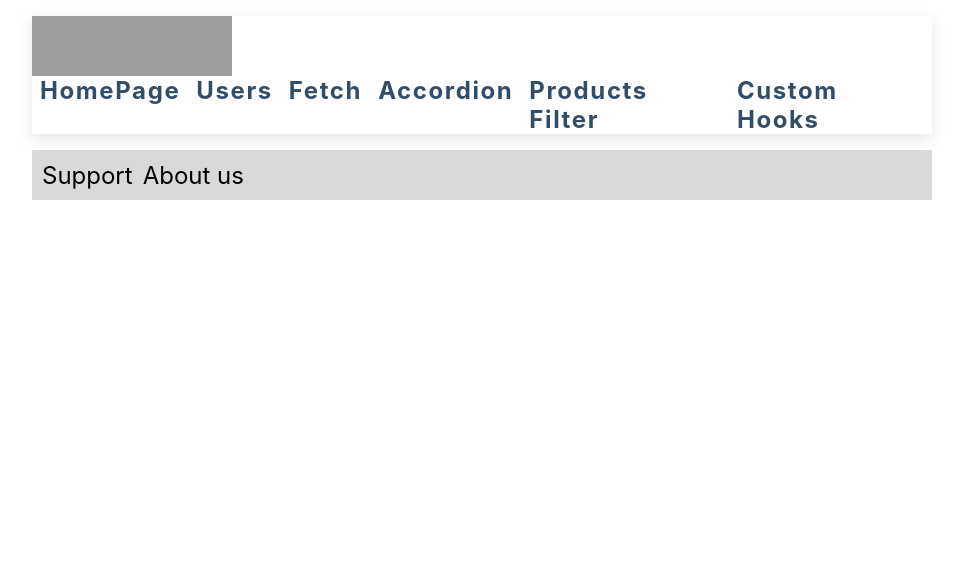
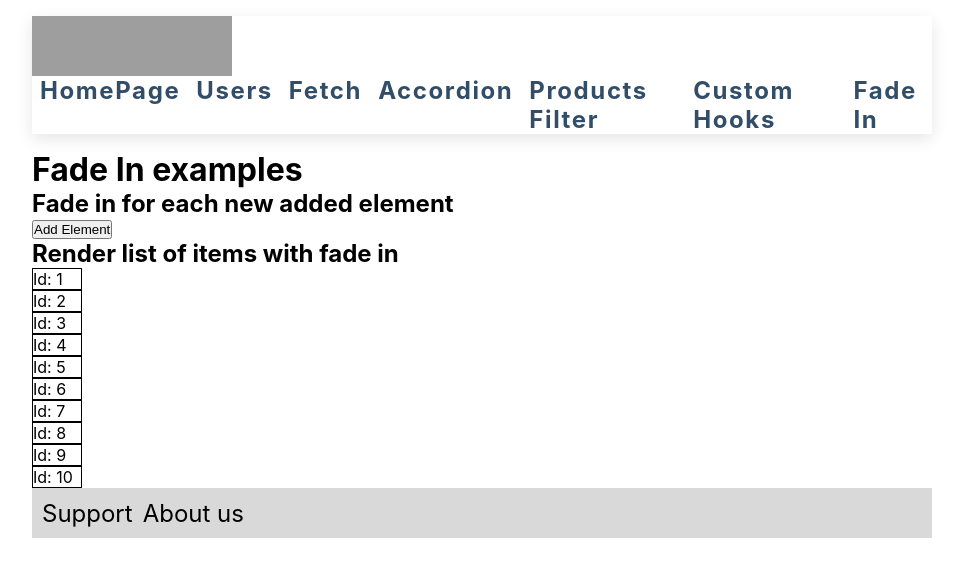
Before and after one commit to michael-ryk/react-all-concept-in-one-project, a React (Create React App) app: page /fade-in in a window 1280 px wide. Shown: the top 576 px of the page, without its empty margins (158-1121 px from the left). Built offline with nearby package versions, Linux system fonts and the light colour scheme; grey boxes are pictures that could not be loaded.

Commit message:
Add fade in testing page

```diff
--- a/src/App.js
+++ b/src/App.js
@@ -12,6 +12,7 @@ import FetchMovies from './pages/FetchMovies';
 import Accordion from './pages/Accordion';
 import ProductsFilter from './pages/ProductsFilter';
 import CustomHooks from './pages/CustomHook';
+import FadeIn from './pages/FadeIn';
 
 import classes from './App.module.css'
 
@@ -28,6 +29,7 @@ function App() {
           <Route path='accordion' element={<Accordion />} />
           <Route path='products-filter' element={<ProductsFilter />} />
           <Route path='custom-hooks' element={<CustomHooks />} />
+          <Route path='fade-in' element={<FadeIn />} />
         </Routes>
       </Layout>
       <Footer />
--- a/src/const/links.js
+++ b/src/const/links.js
@@ -29,4 +29,9 @@ export const links = [
     url: '/custom-hooks',
     text: 'Custom Hooks',
   },
+  {
+    id: 7,
+    url: '/fade-in',
+    text: 'Fade In',
+  },
 ];
--- /dev/null
+++ b/src/pages/FadeIn.js
@@ -0,0 +1,66 @@
+import { useState } from 'react';
+import styled, { createGlobalStyle } from 'styled-components';
+
+function FadeIn () {
+
+  const [elements, setElements] = useState([]);
+  const [constantList, setConstantList] = useState([1,2,3,4,5,6,7,8,9,10]);
+
+  const handleClick = () => {
+    const id = Math.round(Math.random() * 10000);
+
+    setElements([...elements, {
+      id,
+      name: 'item ' + id
+      }
+    ]);
+  }
+
+  return (
+    <StyleBlock>
+      <h1>Fade In examples</h1>
+      <h2>Fade in for each new added element</h2>
+      <button onClick={handleClick}>Add Element</button>
+      <ul>
+        {elements.map(item => (
+          <li key={item.id} className='fade-in'>
+            <span>Id: {item.id}</span>
+            <span> Name: {item.name}</span>
+          </li>
+        ))}
+      </ul>
+      <h2>Render list of items with fade in</h2>
+      <ul>
+        {constantList.map(item => {
+            return (
+              <div key={item} className='box fade-in'>
+                <span>Id: {item}</span>
+              </div>
+            )
+          })}
+      </ul>
+    </StyleBlock>
+  );
+}
+
+const StyleBlock = styled.div`
+  .fade-in {
+    animation: fadeInAnimation 2s ease;
+  }
+
+  .box {
+    border: solid 1px;
+    width: 50px;
+  }
+
+  @keyframes fadeInAnimation {
+    0% {
+      opacity: 0;
+    }
+    100% {
+      opacity: 1;
+    }
+  }
+`
+
+export default FadeIn;
```
Also changed, not shown: 1 other file (tests, documents, lock files or other folders).
